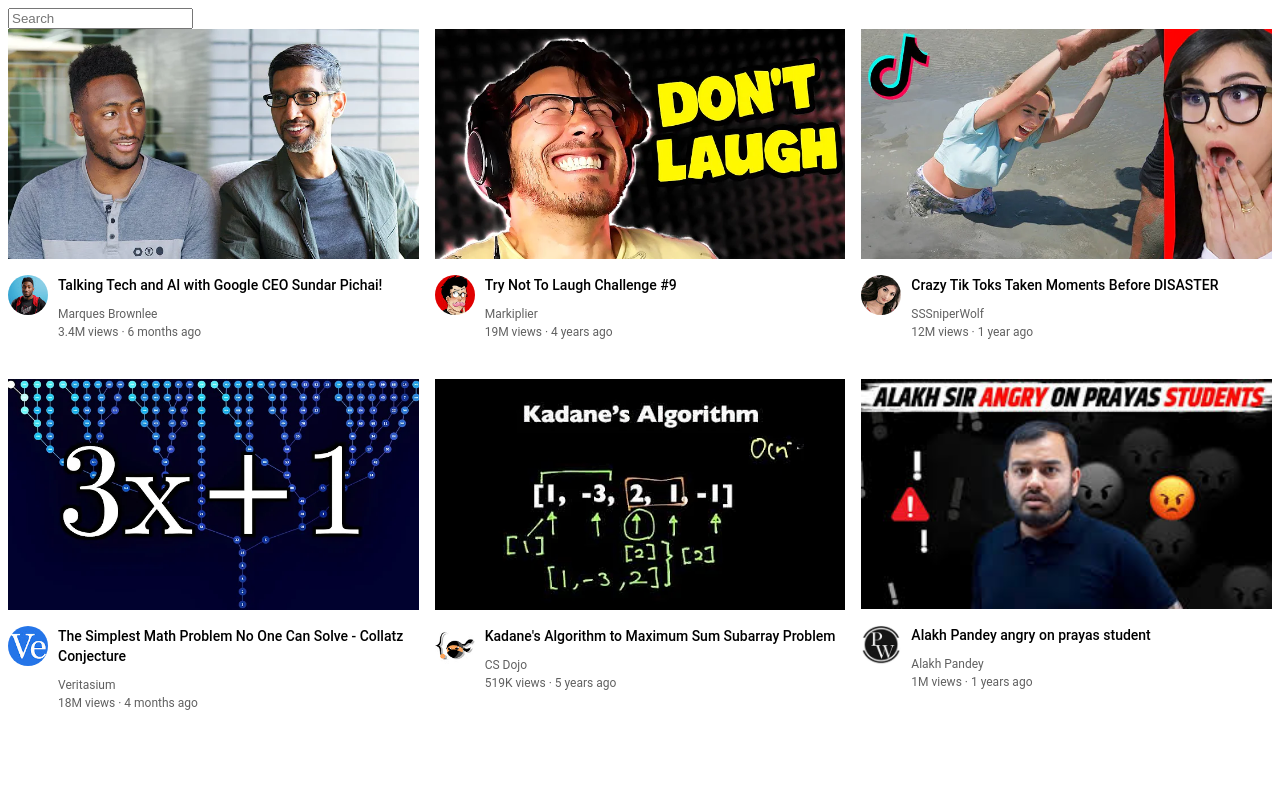
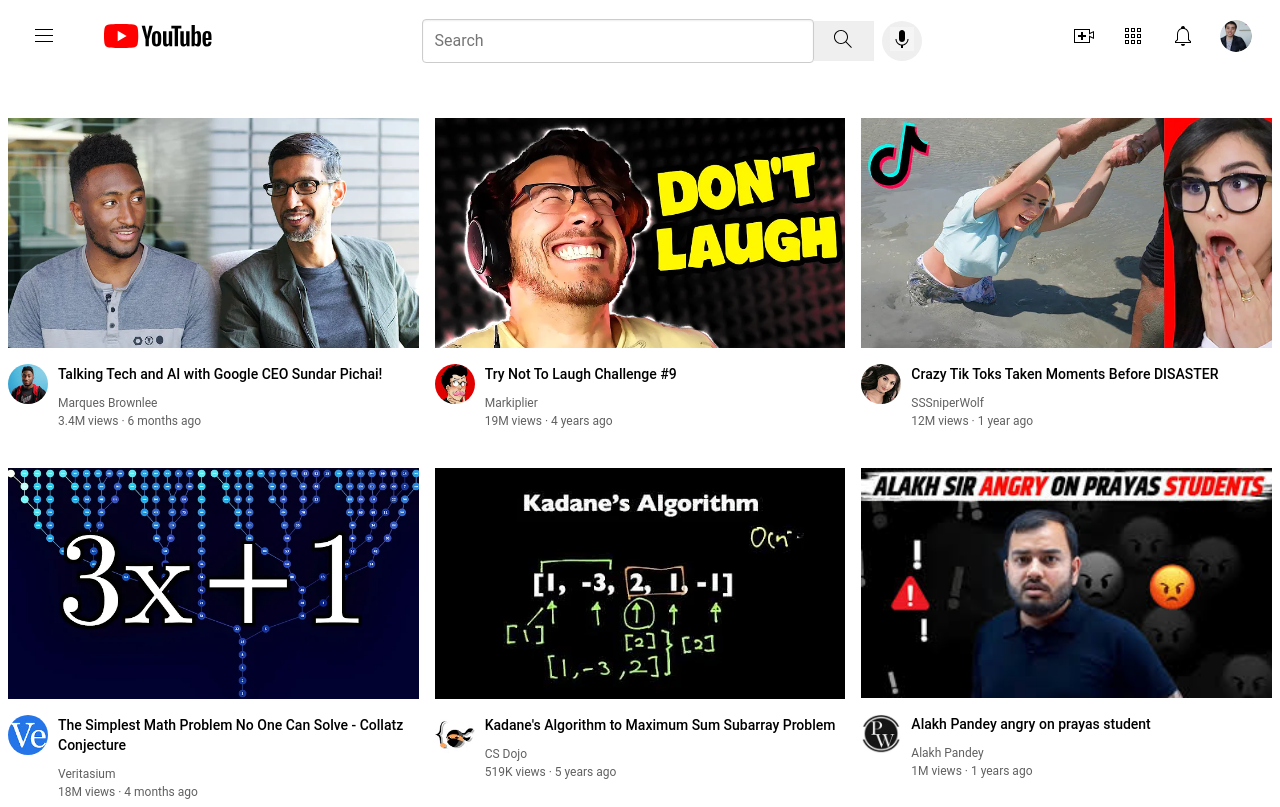
Before and after one commit to Naved994/WebDeveloper, a plain HTML site: page Youtube/youtube.html in a window 1280 px wide. Drawn offline with Linux system fonts and the light colour scheme; files whose address does not match are found by name; a web font is replaced by a local one.

Commit message:
header-section

```diff
--- /dev/null
+++ b/Youtube/youtube.css/general.css
@@ -0,0 +1,8 @@
+p{
+    font-family: Roboto,Arial;
+    margin-top: 0;
+    margin-bottom: 0;
+  }
+  .body{
+    margin:0;
+  }
--- /dev/null
+++ b/Youtube/youtube.css/header.css
@@ -0,0 +1,92 @@
+.header{
+    margin-bottom: 55px;
+    height: 55px;
+    display: flex;
+    flex-direction: row;
+    justify-content: space-between;
+  }
+  .left-section{
+    display: flex;
+    align-items: center;
+  }
+  .hamburger-menu{
+    height: 24px;
+    margin-left:24px;
+    margin-right: 24px;
+  }
+  .youtube-logo{
+    height: 24px;
+    margin-left:24px;
+    margin-right: 24px;
+  }
+  .middle-section{
+    display: flex;
+    flex: 1;
+    margin-left: 70px;
+    margin-right:35px;
+    max-width: 500px;
+    align-items: center;
+    margin-top: 10px;
+  }
+  .search-bar{
+    flex: 1;
+    height: 40px;
+    width: 0;
+    padding-left: 12px;
+    border-radius: 4px;
+    border: 1px solid #cccccc;
+    font-family: Roboto, Arial;
+    font-size: 16px;
+    box-shadow: inset 0px 1px 2px #eeeeee;
+
+  }
+  .search{
+    width: 60px;
+    height:40px;
+    border: 1px #eeeeee;
+    border-style: solid;
+    cursor: pointer;
+    margin-right: 8px;
+  }
+  .search-img{
+    height: 24px;
+    width: 24px;
+    border: 1px #eeeeee;
+    margin-left: -1px;
+
+  }
+.voice-search-icon{
+    height: 40px;
+    width: 40px;
+    border: none;
+    border-radius: 20px;
+}
+.voice-search-icon-img{
+    height: 24px;
+    background-color: rgb(245,245,245);
+}
+  .right-section{
+    width: 180px;
+    margin-right: 20px;
+    text-align: center;
+    display: flex;
+    justify-content:space-between;
+    align-items: center;
+    flex-shrink: 0;
+  }
+  .upload{
+    height: 24px;
+    width:24px;
+  }
+  .youtube-apps{
+    height: 24px;
+    width: 24px;
+  }
+  .notifications{
+    height: 24px;
+    width: 24px;
+  }
+  .my-channel{
+    height: 32px;
+    border-radius: 16px ;
+  }
--- /dev/null
+++ b/Youtube/youtube.css/video.css
@@ -0,0 +1,35 @@
+.thumbnail{
+    width: 100%;
+  }
+  .video-title{
+      margin: 0;
+      font-size: 14px;
+      font-weight: 500;
+      line-height: 20px;
+      margin-bottom: 12px;
+  }
+.profile-picture{
+width: 40px;
+border-radius: 40px;
+}
+.thumbnail-row{
+margin-bottom: 12px;
+}
+.video-stats,
+.video-author{
+font-size: 12px;
+color: rgb(96,96,96);
+}
+.video-author{
+margin-bottom: 4px;
+}
+.video-info-grid{
+display: grid;
+grid-template-columns: 50px 1fr;
+}
+.video-grid{
+display: grid;
+grid-template-columns: 1fr 1fr 1fr;
+column-gap: 16px ;
+row-gap: 40px;
+}
--- a/Youtube/youtube.html
+++ b/Youtube/youtube.html
@@ -1,5 +1,4 @@
 <!DOCTYPE html>
-<html lang="en">
 <head>
   <link rel="preconnect" href="https://
   fonts.googleapis.com">
@@ -9,63 +8,28 @@
   com/css?family=Roboto:wght@400;500;7
   00&displgy=swgp" rel="stylesheet">
     <title>Youtube</title>
-   <style>
-    p{
-      font-family: Roboto,Arial;
-      margin-top: 0;
-      margin-bottom: 0;
-    }
-    .thumbnail{
-      width: 100%;
-    }
-    .search-bar{
-     display: block;
-    }
-    .video-title{
-        margin: 0;
-        font-size: 14px;
-        font-weight: 500;
-        line-height: 20px;
-        margin-bottom: 12px;
-    }
-.video-preview{
+    <link rel="stylesheet" href="youtube.css/general.css">
+    <link rel="stylesheet" href="youtube.css/header.css">
+    <link rel="stylesheet" href="youtube.css/video.css">
 
-}
-.video-info{
 
-}
-.channel-picture{
-
-}
-.profile-picture{
-  width: 40px;
-  border-radius: 40px;
-}
-.thumbnail-row{
-  margin-bottom: 12px;
-}
-.video-stats,
-.video-author{
-  font-size: 12px;
-  color: rgb(96,96,96);
-}
-.video-author{
-  margin-bottom: 4px;
-}
-.video-info-grid{
-  display: grid;
-  grid-template-columns: 50px 1fr;
-}
-.video-grid{
-  display: grid;
-  grid-template-columns: 1fr 1fr 1fr;
-  column-gap: 16px ;
-  row-gap: 40px;
-}
-   </style>
 </head>
 <body>
-    <input class="search-bar" input="text" placeholder="Search" >
+  <div class="header">
+    <div class="left-section"><img class="hamburger-menu" src="icon/hamburger-menu.svg"><img class="youtube-logo" src="icon/youtube-logo.svg"></div>
+    <div class="middle-section"> <input class="search-bar" input="text" placeholder="Search">
+      <button class="search"><img class="search-img" src="icon/search.svg"></button>
+        <button class="voice-search-icon"><img class="voice-search-icon-img" src="icon/voice-search-icon.svg"></button>
+    </div>
+    <div class="right-section">
+      <img class="upload" src="icon/upload.svg">
+    <img class="youtube-apps" src="icon/youtube-apps.svg">
+  <img class="notifications" src="icon/notifications.svg">
+<img class="my-channel" src="Thumbnail/my-channel.jpeg"></div>
+  </div>
+
+
+
 
     <div class="video-grid">  <div class="video-preview">
       <div class="thumbnail-row">
```
Also changed, not shown: CSS/yotubesubsribe.html (renamed from Youtube/yotubesubsribe.html), CSS/youtubesubscribe.css (renamed from Youtube/youtubesubscribe.css), Youtube/Channel-pictures/channel-5.jpeg (renamed from Youtube/Thumbnail/channel-5.jpeg), Youtube/Thumbnail/channel-2.jpeg (deleted), Youtube/Thumbnail/my-channel.jpeg (added), Youtube/icon/hamburger-menu.svg (renamed from Youtube/Thumbnail/hamburger-menu.svg), Youtube/icon/notifications.svg (renamed from Youtube/Thumbnail/notifications.svg), Youtube/icon/search.svg (renamed from Youtube/Thumbnail/search.svg), Youtube/icon/upload.svg (renamed from Youtube/Thumbnail/upload.svg), Youtube/icon/voice-search-icon.svg (renamed from Youtube/Thumbnail/voice-search-icon.svg), Youtube/icon/youtube-apps.svg (renamed from Youtube/Thumbnail/youtube-apps.svg), Youtube/icon/youtube-logo.svg (renamed from Youtube/Thumbnail/youtube-logo.svg).
